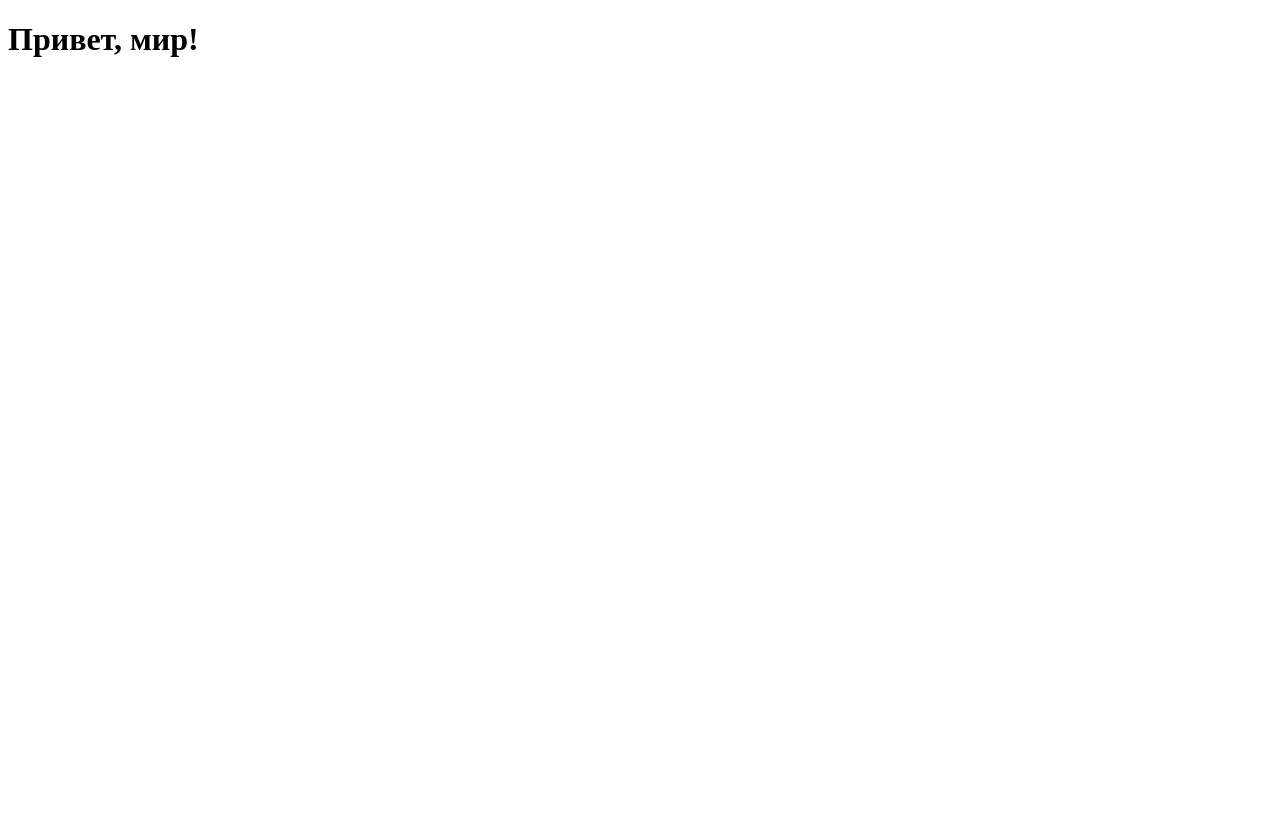
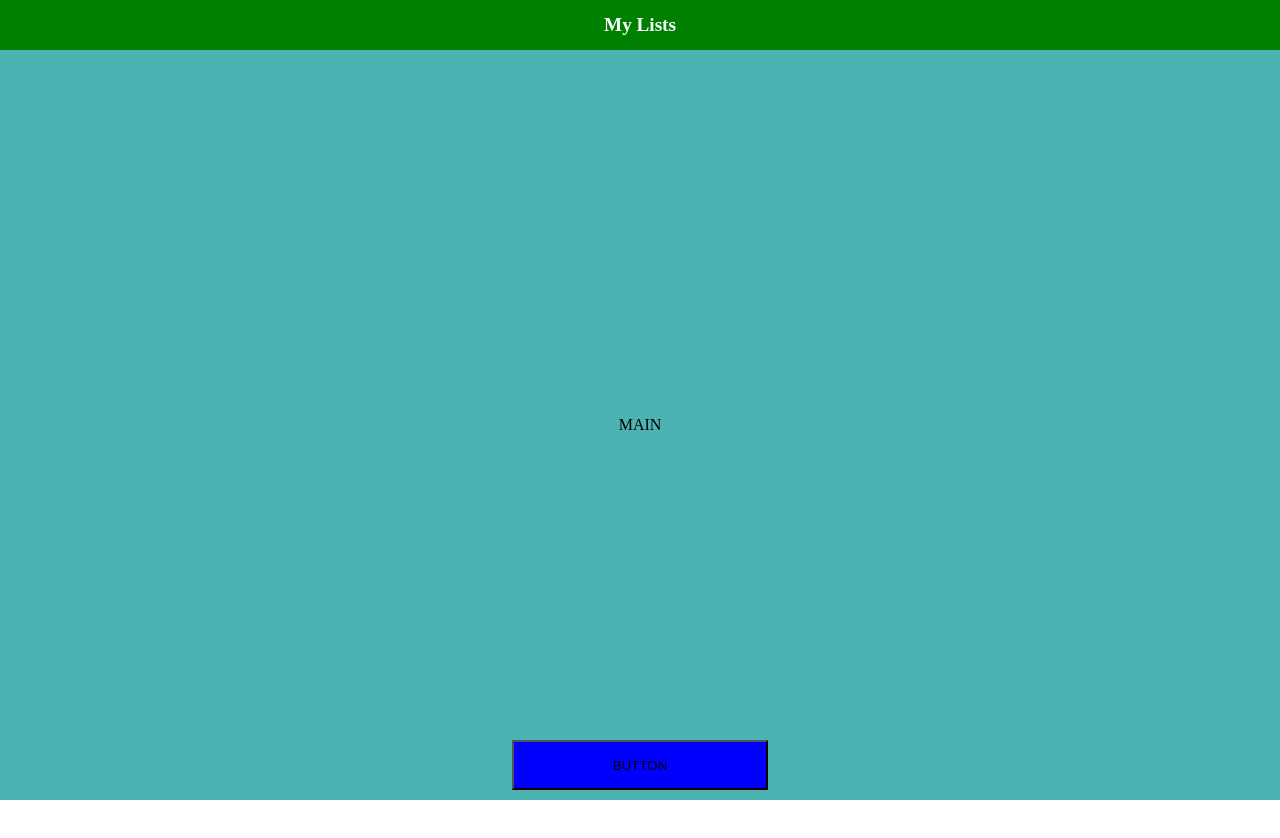
Before and after one commit to rostislavnagimov/webApp-to-do, a React (Vite) app: page / in a window 1280 px wide. Shown: the top 838 px of the page. After the commit the page ends 800 px from the top, so only its background shows below. Built offline with nearby package versions, Linux system fonts and the light colour scheme.

Commit message:
feat: basic layout

```diff
--- /dev/null
+++ b/src/components/Container.jsx
@@ -0,0 +1,18 @@
+import React from 'react'
+
+export const Container = () => {
+  return (
+    <>
+      <header>My Lists</header>
+      <main>
+        MAIN
+      </main>
+
+      <button>BUTTON</button>
+
+
+
+
+    </>
+  )
+}
--- /dev/null
+++ b/src/index.css
@@ -0,0 +1,34 @@
+body {
+  margin: 0
+}
+
+header {
+  width: auto;
+  display: flex;
+  justify-content: center;
+  align-items: center;
+  height: 50px;
+  background-color: green;
+  color: white;
+  font-size: larger;
+  font-weight: 900;
+}
+
+main {
+  display: flex;
+  flex-direction: column;
+  justify-content: center;
+  align-items: center;
+  background-color: rgb(76, 178, 178);
+  width: 100%;
+  height: calc(100vh - 50px);
+}
+
+button {
+  position: absolute;
+  width: 20vw;
+  height: 50px;
+  bottom: 10px;
+  right: calc(50% - 10vw);
+  background-color: blue;
+}
--- a/src/main.jsx
+++ b/src/main.jsx
@@ -2,13 +2,16 @@
 import ReactDOM from 'react-dom'
 
 import { useTelegram } from "../TelegramProvider";
+import { Container } from "./components/Container";
+
+import './index.css'
 
 const App = () => {
   const { webApp } = useTelegram()
   webApp && webApp.expand()
 
   return (
-    <h1 style={{ height: '100vh' }}>Привет, мир!</h1>
+    <Container />
   );
 };
 
```
Also changed, not shown: src/components/List.jsx (added, +7 -0 lines), src/components/Item.jsx (added).
